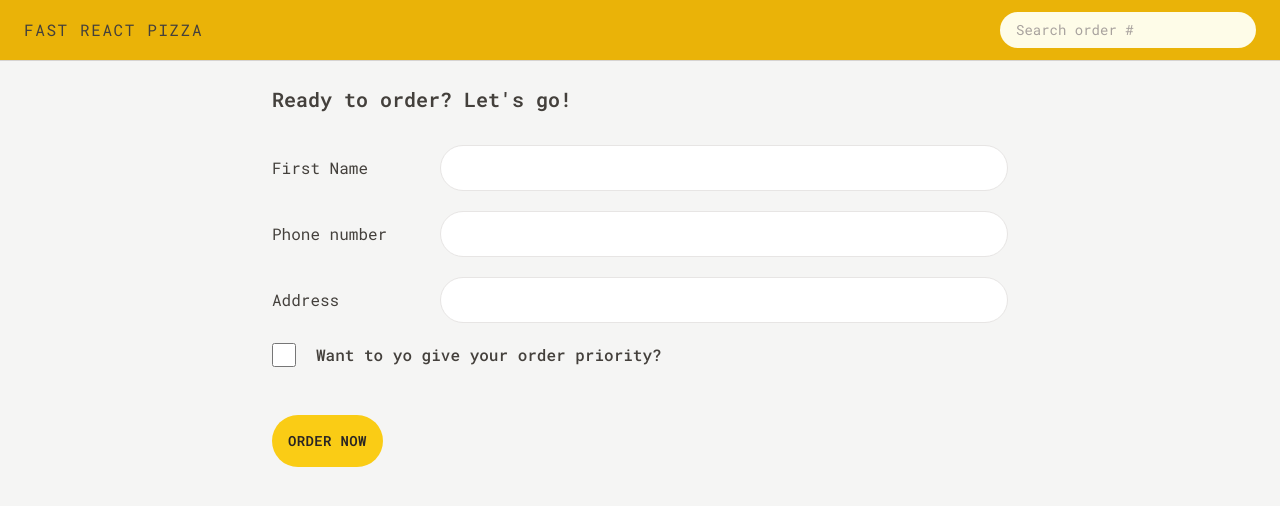
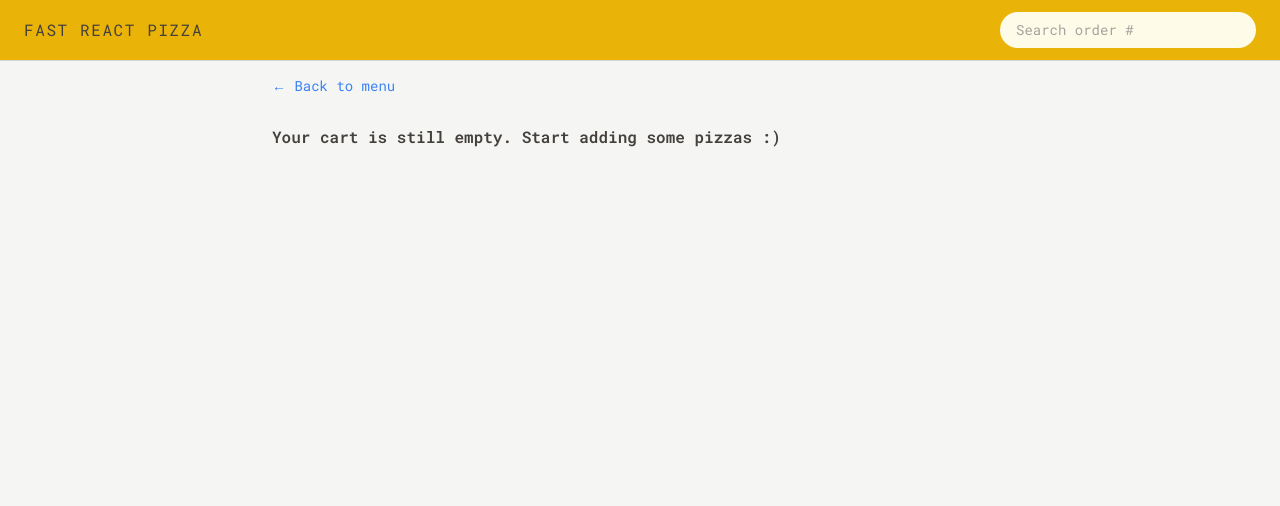
Before and after one commit to hebersolano/fast-react-pizza, a React (Vite) app: page /order/new in a window 1280 px wide. Shown: the top 506 px of the page. Built offline with nearby package versions, Linux system fonts and the light colour scheme.

Commit message:
order redux estate

```diff
--- a/src/features/cart/CartItem.jsx
+++ b/src/features/cart/CartItem.jsx
@@ -15,7 +15,7 @@ function CartItem({ item }) {
         <p className="text-sm font-bold">{formatCurrency(item.totalPrice)}</p>
 
         <DeleteItem id={pizzaId}>Delete</DeleteItem>
-        <UpdateItemQuantity pizzaId={pizzaId} />
+        <UpdateItemQuantity pizzaId={pizzaId} currentQuantity={quantity} />
       </div>
     </li>
   );
--- a/src/features/cart/UpdateItemQuantity.jsx
+++ b/src/features/cart/UpdateItemQuantity.jsx
@@ -2,7 +2,7 @@ import { useDispatch } from "react-redux";
 import Button from "../../ui/Button";
 import { decreaseItemQuantity, increaseItemQuantity } from "./cartSlice";
 
-function UpdateItemQuantity({ pizzaId }) {
+function UpdateItemQuantity({ pizzaId, currentQuantity }) {
   const dispatch = useDispatch();
   return (
     <div className="space-x-2">
@@ -12,6 +12,7 @@ function UpdateItemQuantity({ pizzaId }) {
       >
         -
       </Button>
+      <span>{currentQuantity}</span>
       <Button
         type="round"
         onClick={() => dispatch(increaseItemQuantity(pizzaId))}
--- a/src/features/cart/cartSlice.js
+++ b/src/features/cart/cartSlice.js
@@ -37,11 +37,11 @@ const cartSlice = createSlice({
     decreaseItemQuantity(state, action) {
       // payload = id
       const item = state.cart.find((item) => item.pizzaId === action.payload);
+      item.quantity--;
       if (item.quantity == 0) {
         cartSlice.caseReducers.deleteItem(state, action);
         return;
       }
-      item.quantity--;
       item.totalPrice = item.quantity * item.unitPrice;
     },
     clearCart(state) {
--- a/src/features/menu/MenuItem.jsx
+++ b/src/features/menu/MenuItem.jsx
@@ -47,8 +47,10 @@ function MenuItem({ pizza }) {
               {isInCart && (
                 <div className="flex gap-2">
                   <DeleteItem id={id}>Remove</DeleteItem>
-                  <p className="self-center">{itemCartQuantity}&times;</p>
-                  <UpdateItemQuantity pizzaId={id} />
+                  <UpdateItemQuantity
+                    pizzaId={id}
+                    currentQuantity={itemCartQuantity}
+                  />
                 </div>
               )}
               {!isInCart && (
--- a/src/features/order/CreateOrder.jsx
+++ b/src/features/order/CreateOrder.jsx
@@ -1,7 +1,10 @@
 import { Form, redirect, useActionData, useNavigation } from "react-router-dom";
 import { createOrder } from "../../services/apiRestaurant";
 import Button from "../../ui/Button";
-import { useSelector } from "react-redux";
+import { useDispatch, useSelector } from "react-redux";
+import EmptyCart from "../cart/EmptyCart";
+import { clearCart } from "../cart/cartSlice";
+import store from "../../store";
 
 // https://uibakery.io/regex-library/phone-number
 const isValidPhone = (str) =>
@@ -9,7 +12,7 @@ const isValidPhone = (str) =>
     str,
   );
 
-const fakeCart = [
+/*const fakeCart = [
   {
     pizzaId: 12,
     name: "Mediterranean",
@@ -31,16 +34,25 @@ const fakeCart = [
     unitPrice: 15,
     totalPrice: 15,
   },
-];
+]; */
 
 function CreateOrder() {
   const navigation = useNavigation();
   const isSubmitting = navigation.state === "submitting";
   const formErrors = useActionData();
   const username = useSelector((state) => state.user.username);
+  const cart = useSelector((state) => state.cart.cart);
+  const dispatch = useDispatch();
 
   // const [withPriority, setWithPriority] = useState(false);
-  const cart = fakeCart;
+  // const cart = fakeCart;
+
+  function handleSubmit() {
+    console.log("test submit");
+    // dispatch(clearCart());
+  }
+
+  if (!cart.length) return <EmptyCart />;
 
   return (
     <div className="px-4 py-6">
@@ -48,7 +60,7 @@ function CreateOrder() {
         Ready to order? Let&apos;s go!
       </h2>
 
-      <Form method="POST">
+      <Form method="POST" onSubmit={handleSubmit}>
         <div className="mb-5 flex flex-col gap-2  sm:flex-row sm:items-center">
           <label className="sm:basis-40">First Name</label>
           <div className="grow">
@@ -98,7 +110,9 @@ function CreateOrder() {
         <input type="hidden" name="cart" value={JSON.stringify(cart)} />
 
         <div>
-          <Button disabled={isSubmitting}>Order now</Button>
+          <Button disabled={isSubmitting}>
+            {isSubmitting ? "Placing order..." : "Order now"}
+          </Button>
         </div>
       </Form>
     </div>
@@ -124,6 +138,8 @@ export async function orderAction({ request }) {
   const newOrder = await createOrder(order);
   console.log(newOrder);
 
+  // Don't over use this technique!
+  // store.dispatch(clearCart())
   return redirect(`/order/${newOrder.id}`);
 }
 
--- a/src/features/order/Order.jsx
+++ b/src/features/order/Order.jsx
@@ -8,6 +8,9 @@ import {
 import { getOrder } from "../../services/apiRestaurant";
 import { useLoaderData } from "react-router";
 import OrderItem from "./OrderItem";
+import { useDispatch } from "react-redux";
+import { clearCart } from "../cart/cartSlice";
+import { useEffect } from "react";
 
 /* const order = {
   id: "ABCDEF",
@@ -45,7 +48,9 @@ import OrderItem from "./OrderItem";
 }; */
 
 function Order() {
+  const dispatch = useDispatch();
   const order = useLoaderData();
+
   // Everyone can search for all orders, so for privacy reasons we're gonna gonna exclude names or address, these are only for the restaurant staff
   const {
     id,
@@ -57,6 +62,13 @@ function Order() {
     cart,
   } = order;
   const deliveryIn = calcMinutesLeft(estimatedDelivery);
+
+  useEffect(
+    function () {
+      if (id) dispatch(clearCart());
+    },
+    [dispatch],
+  );
 
   return (
     <div className="space-y-8 px-4 py-6">
@@ -88,7 +100,7 @@ function Order() {
 
       <ul className="divide-y divide-stone-200 border-b border-t">
         {cart.map((item) => (
-          <OrderItem key={item.id} item={item} />
+          <OrderItem key={item.pizzaId} item={item} />
         ))}
       </ul>
 
```
